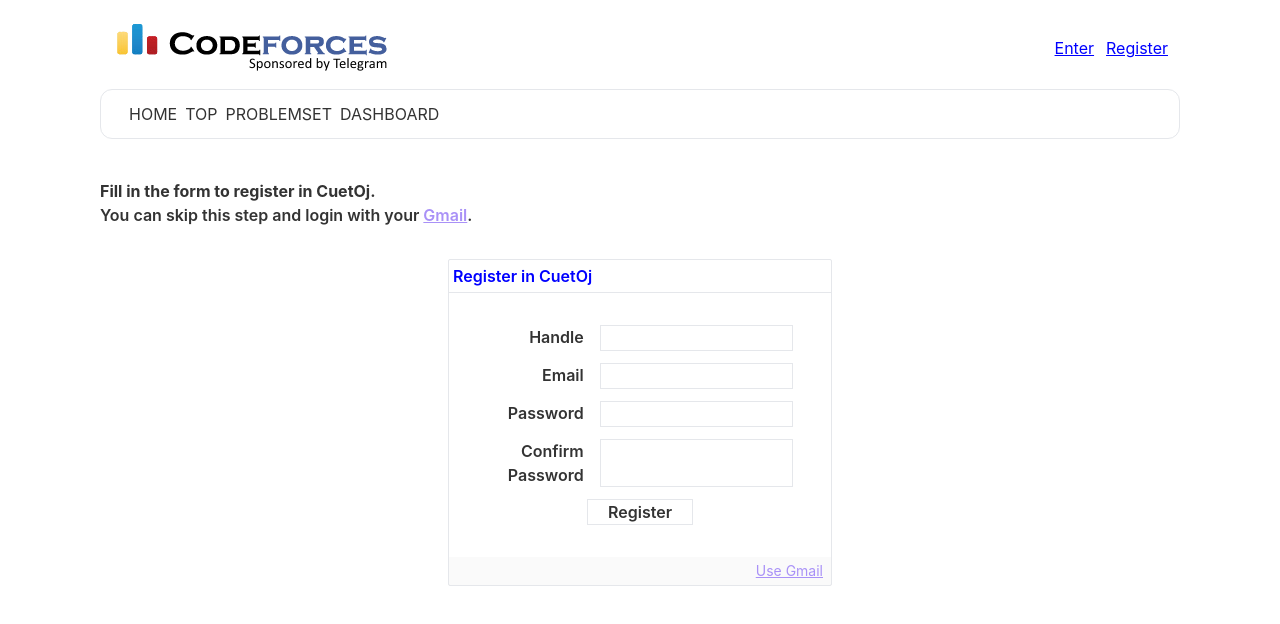
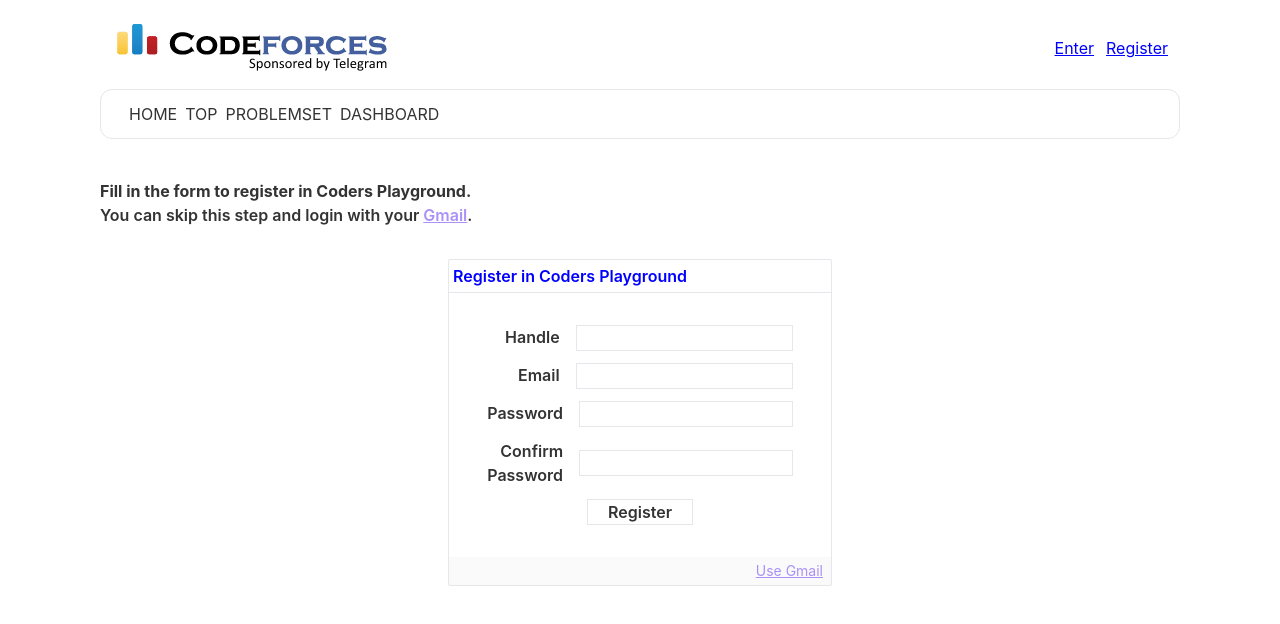
Before and after one commit to Sharif-11/Online-Judge, a React (Create React App) app: page /register in a window 1280 px wide. Shown: the top 624 px of the page. Built offline with nearby package versions, Linux system fonts and the light colour scheme.

Commit message:
login register functionality done

```diff
--- a/public/index.html
+++ b/public/index.html
@@ -24,7 +24,7 @@
       work correctly both with client-side routing and a non-root public URL.
       Learn how to configure a non-root public URL by running `npm run build`.
     -->
-		<title>CuetOj</title>
+    <title>Coders Playground</title>
   </head>
   <body>
     <noscript>You need to enable JavaScript to run this app.</noscript>
--- a/src/Components/Home.js
+++ b/src/Components/Home.js
@@ -11,6 +11,10 @@ const Home = () => {
       <Routes>
         <Route path="/register" element={<Register />}></Route>
         <Route path="/login" element={<Login />}></Route>
+        <Route
+          path="*"
+          element={<h2 className="text-4xl font-bold">Welcome to home page</h2>}
+        ></Route>
       </Routes>
     </div>
   );
--- a/src/Components/Login.js
+++ b/src/Components/Login.js
@@ -1,30 +1,83 @@
-import React from "react";
+import React, { useRef } from "react";
+import {
+  useSignInWithEmailAndPassword,
+  useSignInWithGoogle,
+} from "react-firebase-hooks/auth";
+import { useNavigate } from "react-router-dom";
+import auth from "../firebase.init";
 
 const Login = () => {
+  const emailRef = useRef("");
+  const passwordRef = useRef("");
+  const navigate = useNavigate();
+  const [signInWithEmailAndPassword, user, loading, error] =
+    useSignInWithEmailAndPassword(auth);
+  const [signInWithGoogle, googleUser, googleLoading, googleError] =
+    useSignInWithGoogle(auth);
+  const handleSubmit = (e) => {
+    e.preventDefault();
+    const email = emailRef.current.value;
+    const password = passwordRef.current.value;
+    alert(email + " " + password);
+    signInWithEmailAndPassword(email, password);
+  };
+
+  if (loading || googleLoading) {
+    return <p>Loading...</p>;
+  }
+  if (user || googleUser) {
+    navigate("/");
+  }
   return (
     <div>
       <h6 className="text-md font-bold mt-10">
-				Fill in the form to register in CuetOj.
+        Fill in the form to login into Coders Playground.
       </h6>
       <p className="font-semibold">
         You can use <button className="text-[blue] underline">Gmail</button> as
         an alternative way to enter.
       </p>
       <div className="register rounded-sm border w-96 mx-auto mt-8">
-				<h2 className="p-1 font-semibold text-[blue]">Log into CuetOj</h2>
+        <h2 className="p-1 font-semibold text-[blue]">
+          Log into Coders Playground
+        </h2>
         <hr />
-				<form className="my-8">
+        <form className="my-8" onSubmit={handleSubmit}>
           <div className=" w-4/5 mx-auto flex my-3">
-						<span className="mr-4 text-md font-semibold w-1/3 text-right">
+            <span className="mr-4 text-md font-semibold w-1/4 text-right">
               Email
             </span>
-						<input type="email" name="" id="" className="border w-2/3" />
+            <div className="w-3/4">
+              <input
+                type="email"
+                name=""
+                id=""
+                className="border w-full"
+                ref={emailRef}
+                required
+              />
+              <p className="text-[red] text-xs">
+                {error?.message.includes("user") && "*user not found"}
+              </p>
+            </div>
           </div>
           <div className=" w-4/5 mx-auto flex my-3">
-						<span className="mr-4 text-md font-semibold w-1/3 text-right">
+            <span className="mr-4 text-md font-semibold w-1/4 text-right">
               Password
             </span>
-						<input type="password" name="" id="" className="border w-2/3" />
+            <div className="w-3/4">
+              <input
+                type="password"
+                name=""
+                id=""
+                className="border w-full"
+                ref={passwordRef}
+                required
+              />
+              <p className="text-xs text-[red]">
+                {error?.message.includes("password") && "*wrong password"}
+              </p>
+            </div>
           </div>
 
           <button
@@ -41,7 +94,12 @@ const Login = () => {
           </button>
         </form>
         <div className="bottom flex justify-end py-1 pr-2 bg-[rgba(0,0,0,0.02)]">
-					<button className="text-sm text-primary underline">Use Gmail</button>
+          <button
+            className="text-sm text-primary underline"
+            onClick={() => signInWithGoogle()}
+          >
+            Use Gmail
+          </button>
         </div>
       </div>
     </div>
--- a/src/Components/Register.js
+++ b/src/Components/Register.js
@@ -1,43 +1,140 @@
-import React from "react";
+import React, { useRef, useState } from "react";
+import {
+  useCreateUserWithEmailAndPassword,
+  useSignInWithGoogle,
+} from "react-firebase-hooks/auth";
+import { useUpdateProfile } from "react-firebase-hooks/auth";
+import auth from "../firebase.init";
+import { useNavigate } from "react-router-dom";
+const Register = () => {
+  const navigate = useNavigate("");
+  const handleRef = useRef("");
+  const emailRef = useRef("");
+  const passwordRef = useRef("");
+  const confirmPasswordRef = useRef("");
+  const [handleError, setHandleError] = useState(false);
 
-const Register = () => {
+  const [confirmPasswordError, setConfirmPasswordError] = useState(false);
+  const [createUserWithEmailAndPassword, user, loading, error] =
+    useCreateUserWithEmailAndPassword(auth, {
+      sendEmailVerification: true,
+    });
+  const [signInWithGoogle, googleUser, googleLoading, googleError] =
+    useSignInWithGoogle(auth);
+  const [updateProfile, updating, updatingError] = useUpdateProfile(auth);
+  const handleSubmit = async (e) => {
+    e.preventDefault();
+    const handle = handleRef.current.value;
+    const email = emailRef.current.value;
+    const password = passwordRef.current.value;
+    const confirmPassword = confirmPasswordRef.current.value;
+    if (password !== confirmPassword) {
+      setConfirmPasswordError(true);
+      return;
+    } else setConfirmPasswordError(false);
+    await createUserWithEmailAndPassword(email, password);
+    await updateProfile({ displayName: handle });
+  };
+
+  if (loading || updating || googleLoading) {
+    return <p>Loading...</p>;
+  }
+
+  if (user) {
+    navigate("/login");
+  }
+  if (googleUser) {
+    navigate("/");
+  }
   return (
     <div>
       <h6 className="text-md font-bold mt-10">
-				Fill in the form to register in CuetOj.
+        Fill in the form to register in Coders Playground.
       </h6>
       <p className="font-semibold">
         You can skip this step and login with your{" "}
         <button className="text-primary underline">Gmail</button>.
       </p>
       <div className="register rounded-sm border w-96 mx-auto mt-8">
-				<h2 className="p-1 font-semibold text-[blue]">Register in CuetOj</h2>
+        <h2 className="p-1 font-semibold text-[blue]">
+          Register in Coders Playground
+        </h2>
         <hr />
-				<form className="my-8">
+        <form className="my-8" onSubmit={handleSubmit}>
           <div className=" w-4/5 mx-auto flex">
-						<span className="mr-4 text-md font-semibold w-1/3 text-right">
+            <span className="mr-4 text-md font-semibold w-1/4 text-right">
               Handle
             </span>
-						<input type="text" name="" id="" className="border w-2/3 " />
+            <div className="w-3/4">
+              <input
+                type="text"
+                name=""
+                id=""
+                className="border w-full"
+                ref={handleRef}
+                required
+              />
+              <p className="text-[red] text-xs">
+                {handleError && "*handle already in use"}
+              </p>
+            </div>
           </div>
           <div className=" w-4/5 mx-auto flex my-3">
-						<span className="mr-4 text-md font-semibold w-1/3 text-right">
+            <span className="mr-4 text-md font-semibold w-1/4 text-right">
               Email
             </span>
-						<input type="email" name="" id="" className="border w-2/3" />
+            <div className="w-3/4">
+              <input
+                type="email"
+                name=""
+                id=""
+                className="border w-full"
+                ref={emailRef}
+                required
+              />
+              <p className="text-[red] text-xs">
+                {error?.message.includes("email") && "*email already in use"}
+              </p>
+            </div>
           </div>
           <div className=" w-4/5 mx-auto flex my-3">
-						<span className="mr-4 text-md font-semibold w-1/3 text-right">
+            <span className="mr-4 text-md font-semibold w-1/4 text-right">
               Password
             </span>
-						<input type="password" name="" id="" className="border w-2/3" />
+            <div className="w-3/4">
+              <input
+                type="password"
+                name=""
+                id=""
+                className="border w-full"
+                ref={passwordRef}
+                required
+              />
+              <p className="text-xs text-[red]">
+                {error?.message.includes("password") &&
+                  "*at least 6 characters long"}
+              </p>
+            </div>
           </div>
           <div className=" w-4/5 mx-auto flex my-3">
-						<span className="mr-4 text-md font-semibold w-1/3 text-right">
+            <span className="mr-4 text-md font-semibold w-1/4 text-right">
               Confirm Password
             </span>
-						<input type="password" name="" id="" className="border w-2/3" />
+            <div className="w-3/4 flex flex-col justify-center">
+              <input
+                type="password"
+                name=""
+                id=""
+                className="border w-full"
+                ref={confirmPasswordRef}
+                required
+              />
+              <p className="text-xs text-[red]">
+                {confirmPasswordError && `*password doesn't match`}
+              </p>
             </div>
+          </div>
+
           <button
             type="submit"
             className="mx-auto border block font-semibold px-5"
@@ -46,7 +143,12 @@ const Register = () => {
           </button>
         </form>
         <div className="bottom flex justify-end py-1 pr-2 bg-[rgba(0,0,0,0.02)]">
-					<button className="text-sm text-primary underline">Use Gmail</button>
+          <button
+            className="text-sm text-primary underline"
+            onClick={() => signInWithGoogle()}
+          >
+            Use Gmail
+          </button>
         </div>
       </div>
     </div>
```
Also changed, not shown: src/Components/Header.js (indentation only), src/Images/coders_logo.svg (added), src/firebase.init.js (renamed from firebase.init.js), 1 other file (tests, documents, lock files or other folders). Lines whose indentation alone changed are shown as unchanged.
